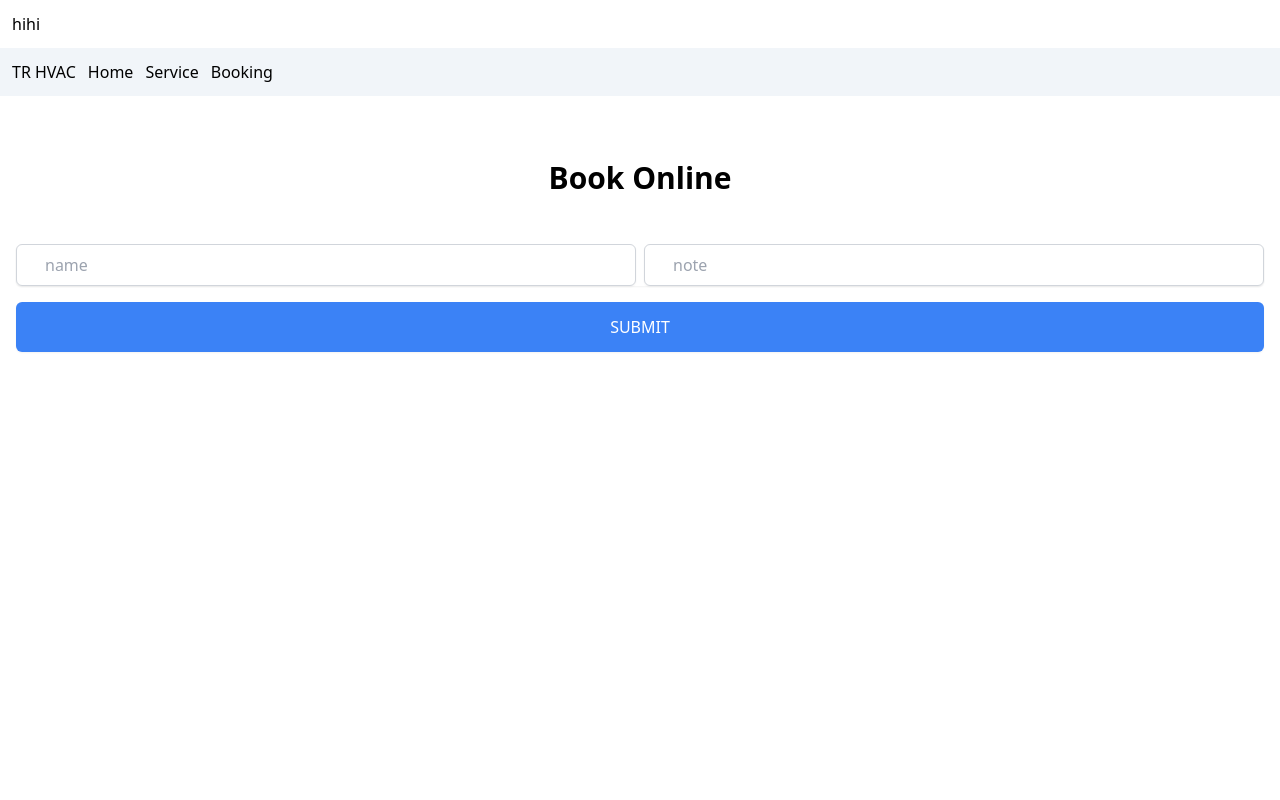
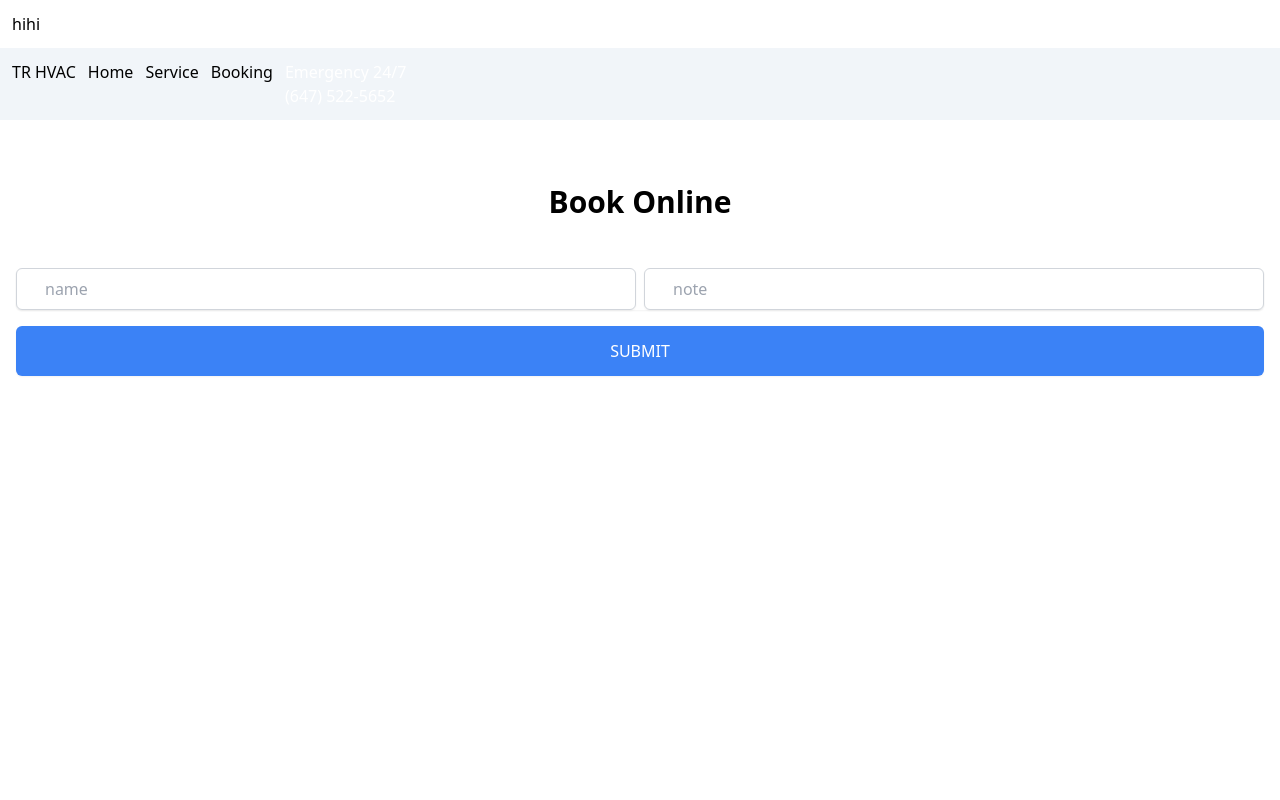
Before and after one commit to TRHVAC/TRHVAC, a Next.js app: page /booking in a window 1280 px wide. Shown: the top 800 px of the page. Built offline with nearby package versions, Linux system fonts and the light colour scheme.

Commit message:
svg test

```diff
--- a/components/navbar.tsx
+++ b/components/navbar.tsx
@@ -1,19 +1,30 @@
 import Link from "next/link";
+import { IconProp } from "@fortawesome/fontawesome-svg-core";
+import { FontAwesomeIcon } from '@fortawesome/react-fontawesome'
+
 
 export default function Navbar() {
   return (
     <>
-      <div className=" flex gap-3 bg-white p-3">
+      <div className="flex bg-white p-3">
         <p>hihi</p>
 
       </div>
-      <div className="top-nav">
-        <ul className="flex gap-3 bg-slate-100 p-3">
+      <div className="top-nav flex gap-3 bg-slate-100 p-3">
+        <div>
           <Link href='/'>TR HVAC</Link>
+        </div>
+        <ul className="flex gap-3">
           <Link href="/">Home</Link>
           <Link href="/service">Service</Link>
           <Link href="/booking">Booking</Link>
         </ul>
+        <div className="emergency-box text-white">
+          {/* <FontAwesomeIcon icon={faCalendar as IconProp} />
+          <FontAwesomeIcon icon="fa-solid fa-phone" /> */}
+          <p>Emergency 24/7</p>
+          <p>(647) 522-5652</p>
+        </div>
       </div>
     </>
   );
```
